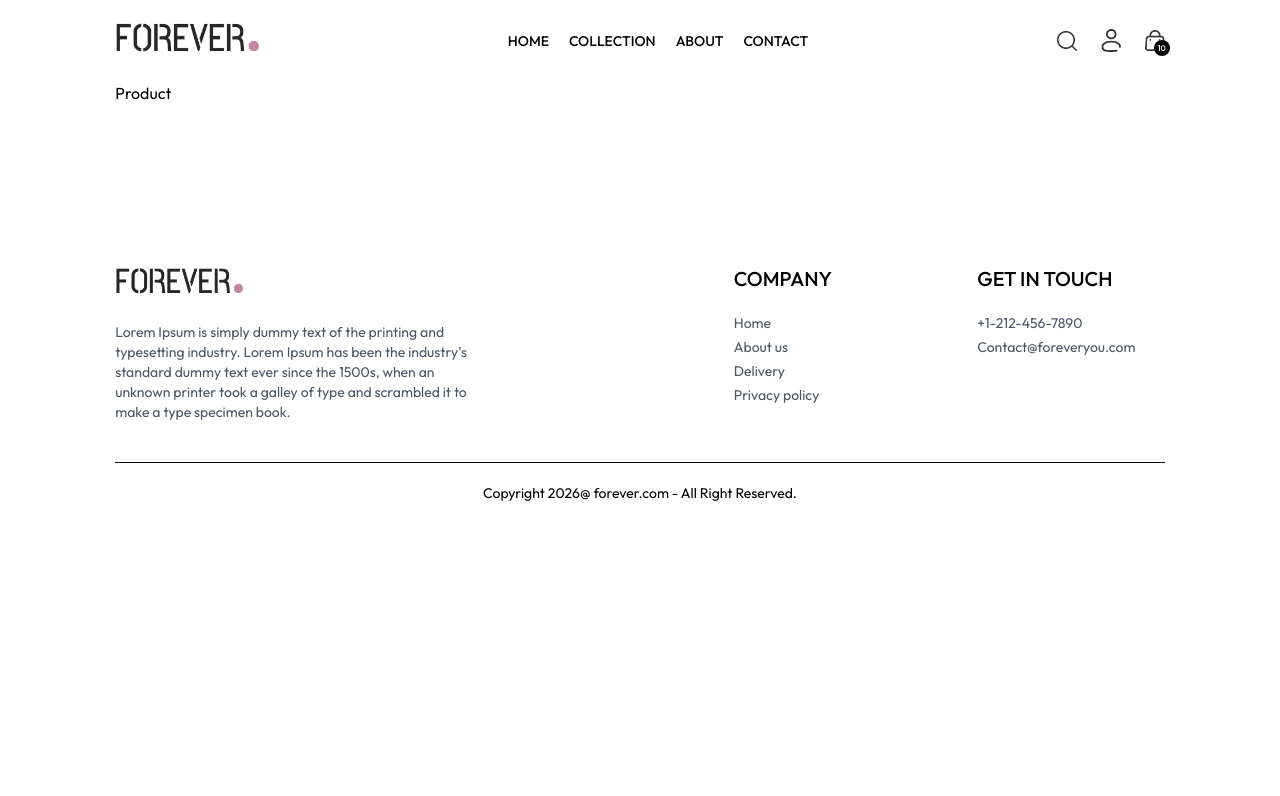
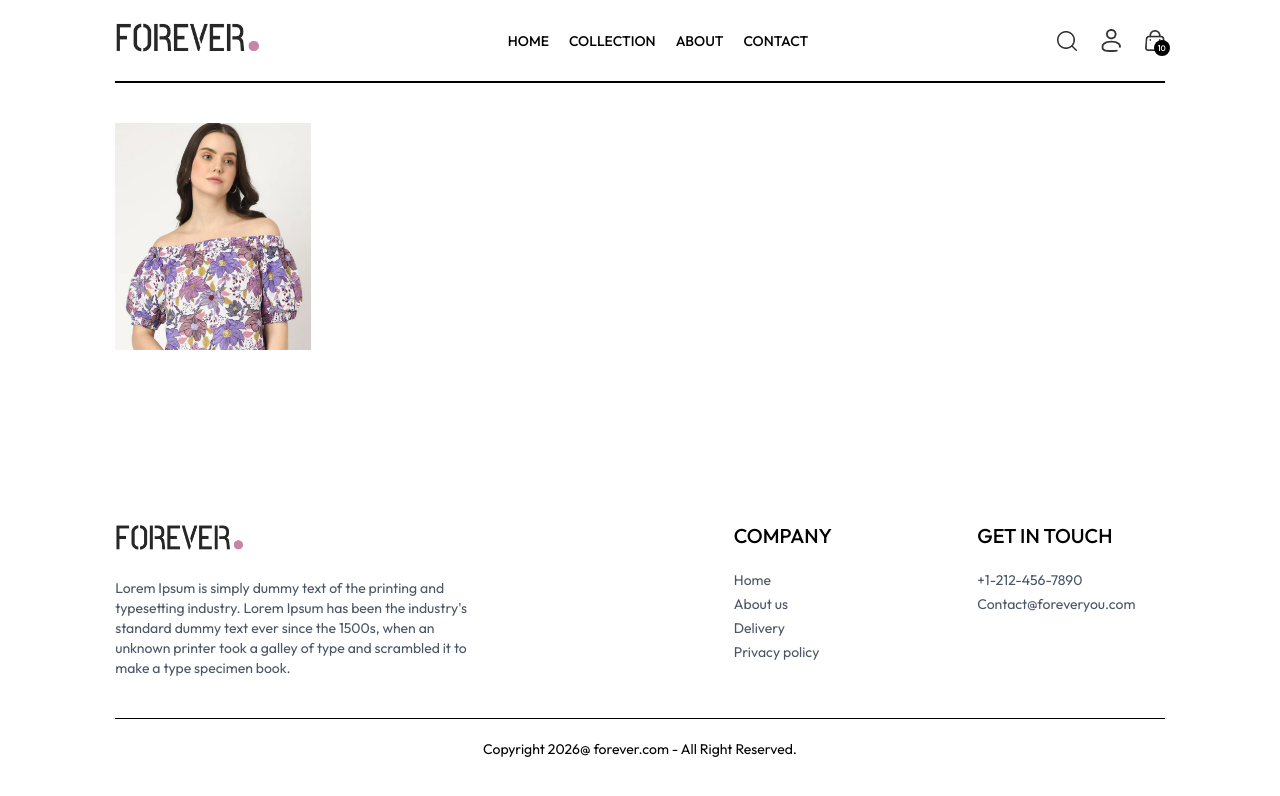
Before and after one commit to Felix3242/e-commerce, a React (Vite) app in the folder frontend/: page /product/aaaaa in a window 1280 px wide. Shown: the top 796 px of the page. Built offline with nearby package versions, Linux system fonts and the light colour scheme.

Commit message:
display images

```diff
--- a/frontend/src/pages/Product.jsx
+++ b/frontend/src/pages/Product.jsx
@@ -1,9 +1,49 @@
-import React from 'react'
+import React, { useEffect } from "react";
+import { useParams } from "react-router-dom";
+import { useContext, useState } from "react";
+import { ShopContext } from "../context/ShopContext";
 
 const Product = () => {
-  return (
-    <div>Product</div>
-  )
-}
+  const { productId } = useParams();
+  const { products } = useContext(ShopContext);
+  const [productData, setProductData] = useState(false);
+  const [image, setImage] = useState("");
 
-export default Product
+  const fetchProductData = () => {
+    products.map((item) => {
+      if (item._id === productId) {
+        setProductData(item);
+        setImage(item.image[0]);
+        console.log(item);
+        return null;
+      }
+    });
+  };
+
+  useEffect(() => {
+    fetchProductData();
+  }, [productId, products]);
+
+  return productData ? (
+    <div className='border-t-2 pt-10 transition-opacity ease-in duration-500 opacity-100'>
+      {/* Product Data */}
+      <div className='flex gap-12 sm:gap-12 flex-col sm:flex-row'>
+
+        {/* Product Images */}
+        <div className='flex-1 flex flex-col-reverse gap-3 sm:flex-row'>
+          <div className='flex sm:flex-col overflow-x-auto sm:overflow-y-scroll justify-between sm:justify-normal sm:w-[18.7%] w-full'>
+            {productData.image.map((item, index) => (
+              <img
+                key={index}
+                src={item}
+                className='w-[24%] sm:w-full sm:mb-3 flex-shrink-0 cursor-pointer'
+              />
+            ))}
+          </div>
+        </div>
+      </div>
+    </div>
+  ) : <div className="opacity-0"></div>
+};
+
+export default Product;
```
